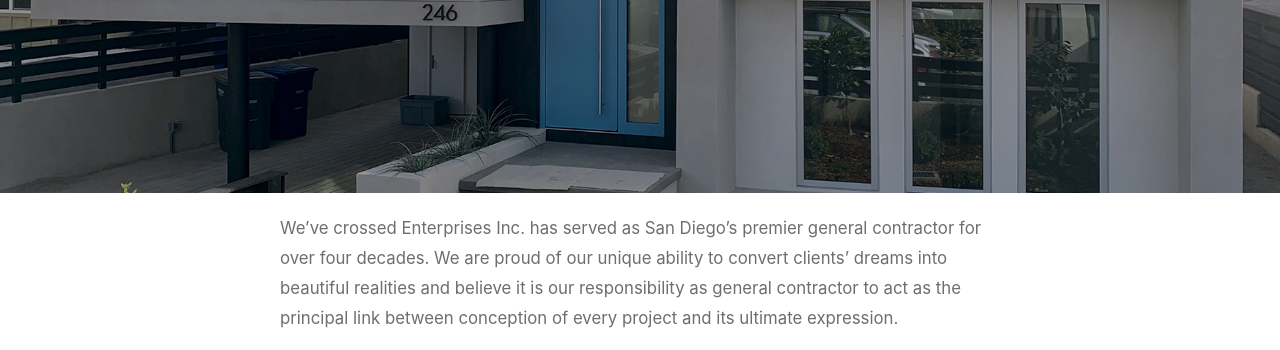
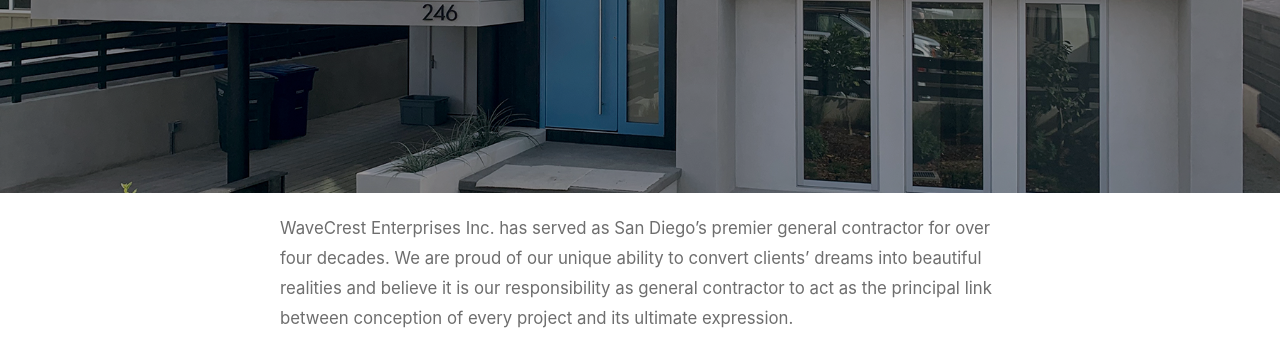
Before and after one commit to haydn5/Wave-Crest-Inc., a Gatsby site: page /about in a window 1280 px wide. Shown: the part 396-746 px from the top of the page. Built offline with nearby package versions, Linux system fonts and the light colour scheme; Gatsby itself is replaced by a stand-in of ours.

Commit message:
fixed typo on about page

```diff
--- a/src/pages/about.js
+++ b/src/pages/about.js
@@ -31,7 +31,7 @@ const amenities = (props) => (
         </BackgroundImage>
 
         <Container className="singleCol">
-          <p>We’ve crossed Enterprises Inc. has served as San Diego’s premier general contractor for over four decades. We are proud of our unique ability to convert clients’ dreams into beautiful realities and believe it is our responsibility as general contractor to act as the principal link between conception of every project and its ultimate expression. </p>
+          <p>WaveCrest Enterprises Inc. has served as San Diego’s premier general contractor for over four decades. We are proud of our unique ability to convert clients’ dreams into beautiful realities and believe it is our responsibility as general contractor to act as the principal link between conception of every project and its ultimate expression. </p>
           <p>The WaveCrest team is dedicated to ensuring the highest quality, utmost integrity, and best value for your project. We work with you, the architect, and all other key players from the planning and permitting stages through final construction to ensure a transparent and timely project. Or keen attention to detail, innovative problem-solving and solutions-oriented mindset will guarantee a project that exceeds your expectations.</p>
         </Container>
 
```
Also changed, not shown: 1 other file.
